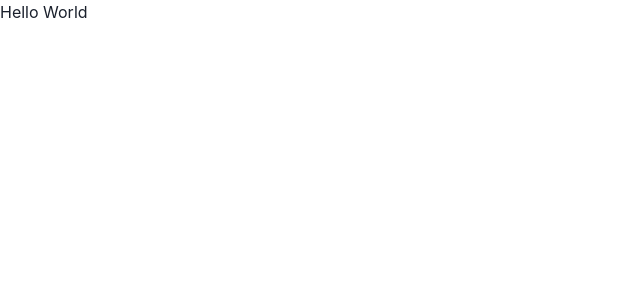
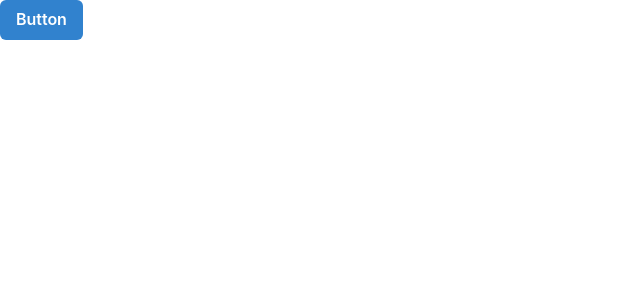
Before and after one commit to tej842004/project_gamehub, a React (Vite) app: page / in a window 1280 px wide. Shown: the top 300 px of the page, without its empty margins (0-640 px from the left). Built offline with nearby package versions, Linux system fonts and the light colour scheme.

Commit message:
Add button component in the App.tsx

```diff
--- a/src/App.tsx
+++ b/src/App.tsx
@@ -1,7 +1,8 @@
+import { Button } from "@chakra-ui/react";
 import "./App.css";
 
 function App() {
-  return <div>Hello World</div>;
+  return <Button colorScheme="blue">Button</Button>;
 }
 
 export default App;
```
